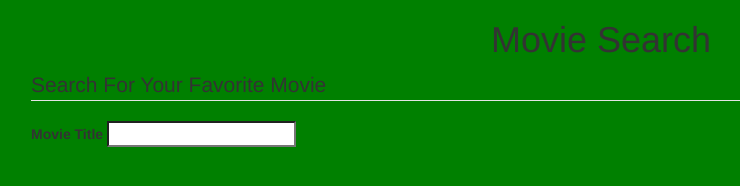
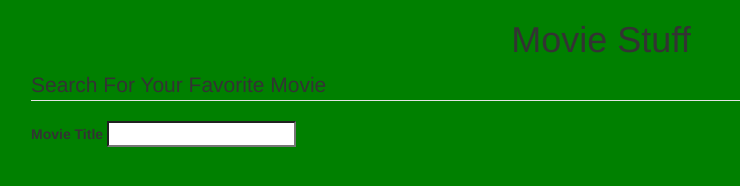
Before and after one commit to Ho0dLuM/projectGinaJordon, a website: page src/index.html in a window 1280 px wide. Shown: the whole page, without its empty margins (39-779 px from the left). Drawn offline with nearby package versions, Linux system fonts and the light colour scheme.

Commit message:
changed title

```diff
--- a/src/index.html
+++ b/src/index.html
@@ -7,7 +7,7 @@
     <title>Pair programming Project</title>
   </head>
   <body>
-    <h1 class="title">Movie Search</h1>
+    <h1 class="title">Movie Stuff</h1>
     <div class="container">
       <form>
         <fieldset>
```
